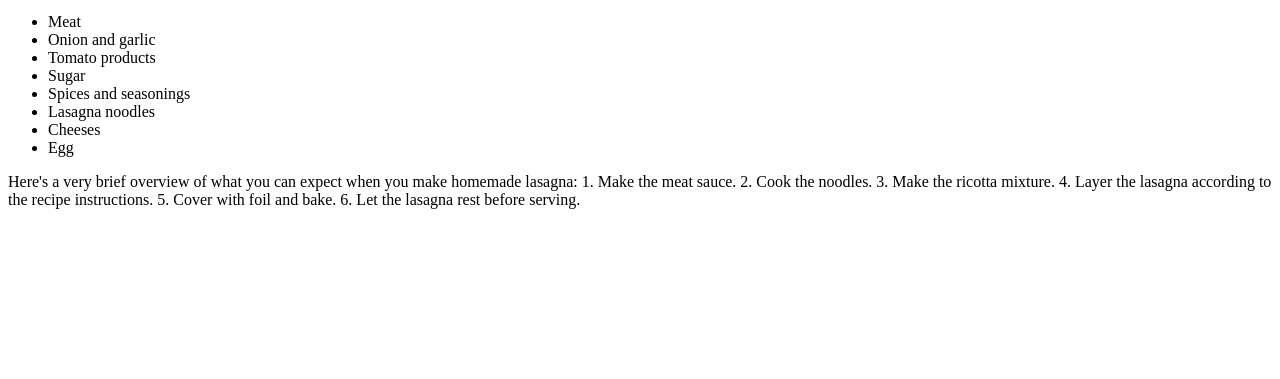
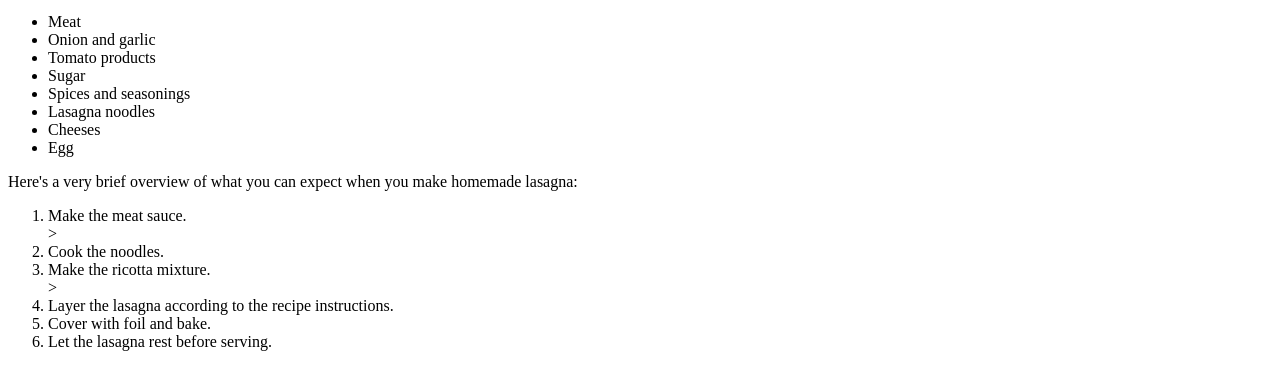
Before and after one commit to sagar2git/odin-recipes, a plain HTML site: page recipes/lasagna.html in a window 1280 px wide. Shown: the part 421-800 px from the top of the page. Drawn offline with Linux system fonts and the light colour scheme.

Commit message:
Making odered list in lasagna making process

```diff
--- a/recipes/lasagna.html
+++ b/recipes/lasagna.html
@@ -17,12 +17,14 @@
 		</ul>
 		<p>
 			Here's a very brief overview of what you can expect when you make homemade lasagna:
-1. Make the meat sauce.
-2. Cook the noodles.
-3. Make the ricotta mixture.
-4. Layer the lasagna according to the recipe instructions.
-5. Cover with foil and bake.
-6. Let the lasagna rest before serving.
+			<ol>
+				<li>Make the meat sauce.</li>>
+				<li>Cook the noodles.</li>
+				<li>Make the ricotta mixture.</li>>
+				<li>Layer the lasagna according to the recipe instructions.</li>
+				<li>Cover with foil and bake.</li>
+				<li>Let the lasagna rest before serving.</li>
+			</ol>
 		</p>
 	</head>
 </html>
```
